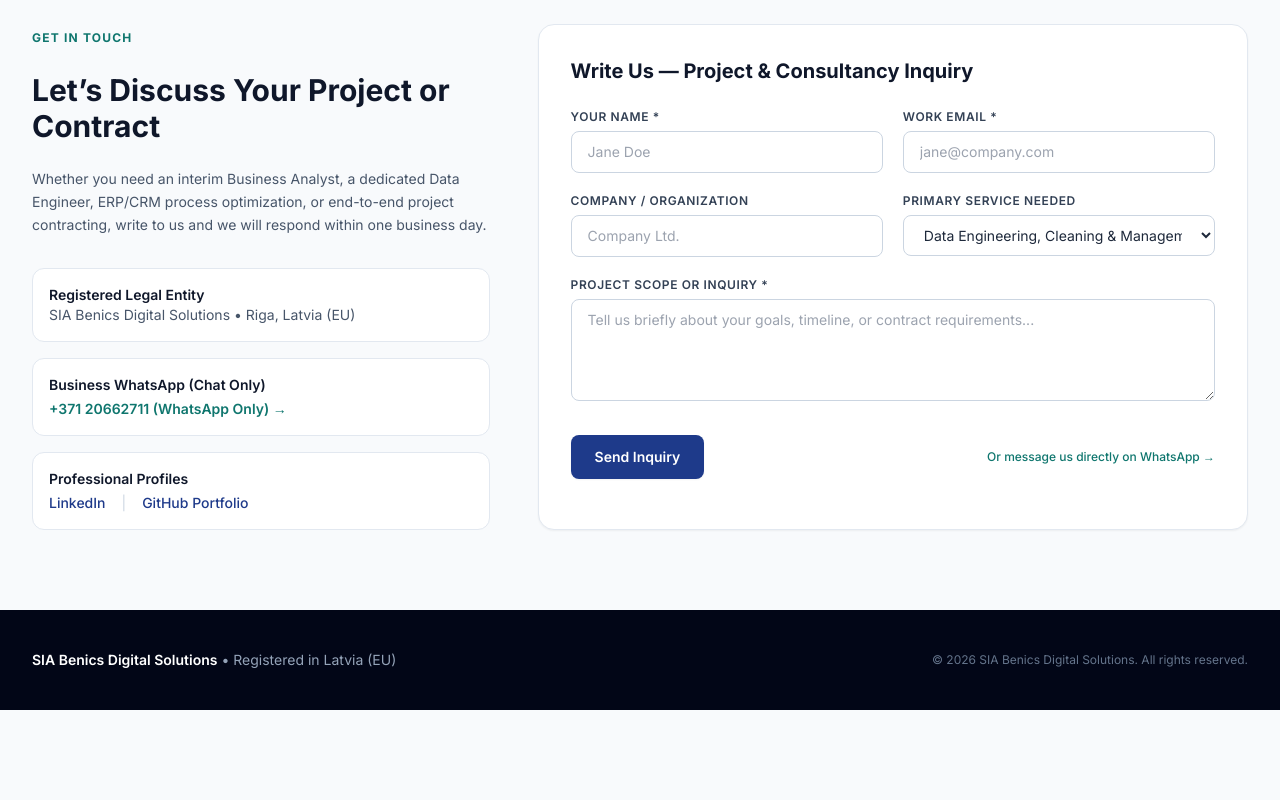
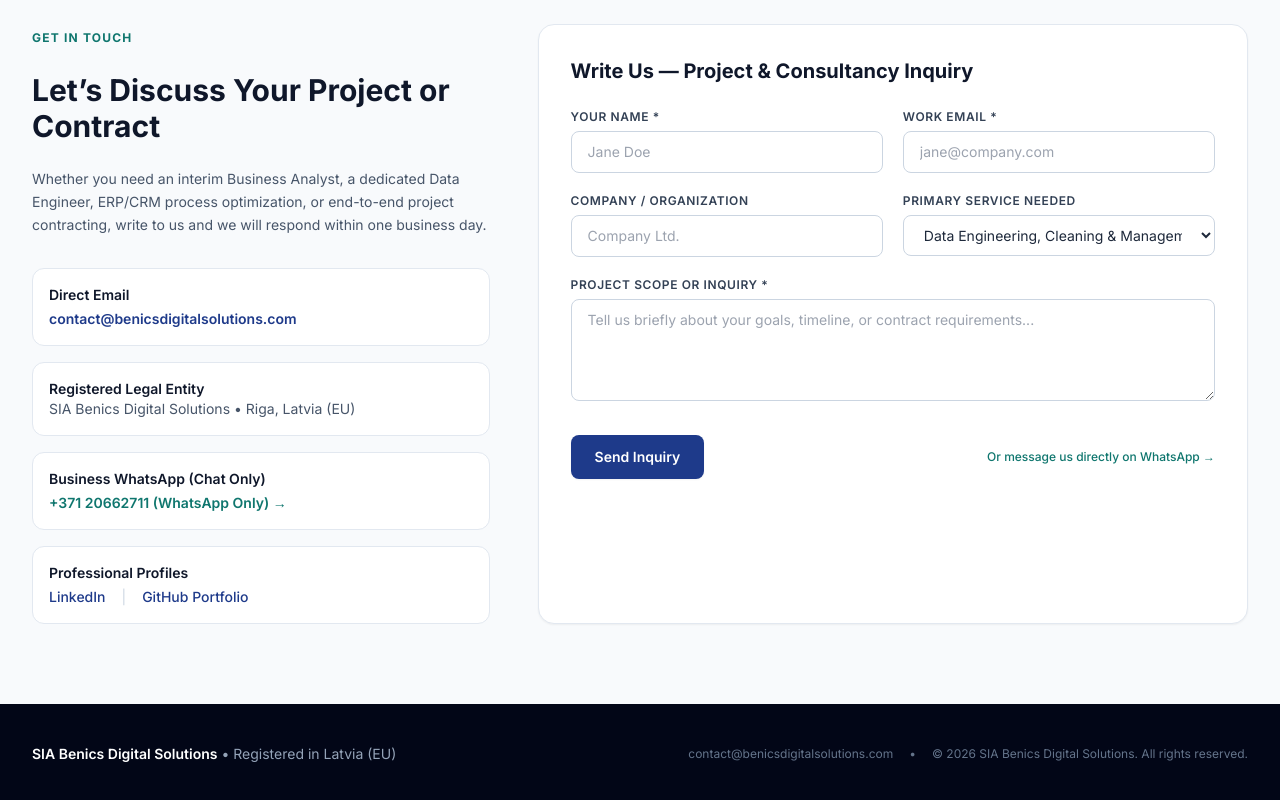
Before and after one commit to UgoHenry/benics-digital-solutions, a plain HTML site: page index.html in a window 1280 px wide. Shown: the part 3376-4176 px from the top of the page. Before the commit the page ends 4086 px from the top, so only its background shows below. Drawn offline with nearby package versions, Linux system fonts and the light colour scheme.

Commit message:
Update index.html

```diff
--- a/index.html
+++ b/index.html
@@ -232,6 +232,14 @@
 
         <div class="space-y-4 pt-2 text-sm">
           <div class="p-4 rounded-xl bg-white border border-slate-200">
+            <div class="font-semibold text-slate-900">Direct Email</div>
+            <div class="mt-1">
+              <a href="mailto:contact@benicsdigitalsolutions.com" class="text-blue-900 font-semibold hover:underline">
+                contact@benicsdigitalsolutions.com
+              </a>
+            </div>
+          </div>
+          <div class="p-4 rounded-xl bg-white border border-slate-200">
             <div class="font-semibold text-slate-900">Registered Legal Entity</div>
             <div class="text-slate-600">SIA Benics Digital Solutions • Riga, Latvia (EU)</div>
           </div>
@@ -317,8 +325,10 @@
       <div>
         <span class="text-white font-semibold">SIA Benics Digital Solutions</span> • Registered in Latvia (EU)
       </div>
-      <div class="text-xs text-slate-500">
-        © 2026 SIA Benics Digital Solutions. All rights reserved.
+      <div class="flex flex-col sm:flex-row items-center gap-2 sm:gap-4 text-xs text-slate-500">
+        <a href="mailto:contact@benicsdigitalsolutions.com" class="hover:text-slate-300 transition">contact@benicsdigitalsolutions.com</a>
+        <span class="hidden sm:inline">•</span>
+        <span>© 2026 SIA Benics Digital Solutions. All rights reserved.</span>
       </div>
     </div>
   </footer>
```
